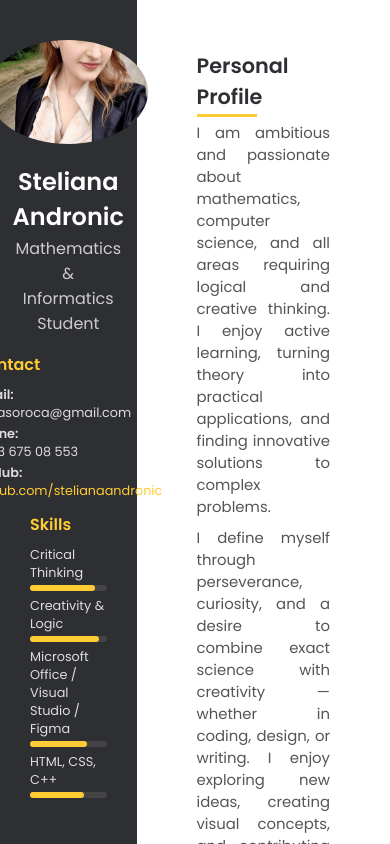
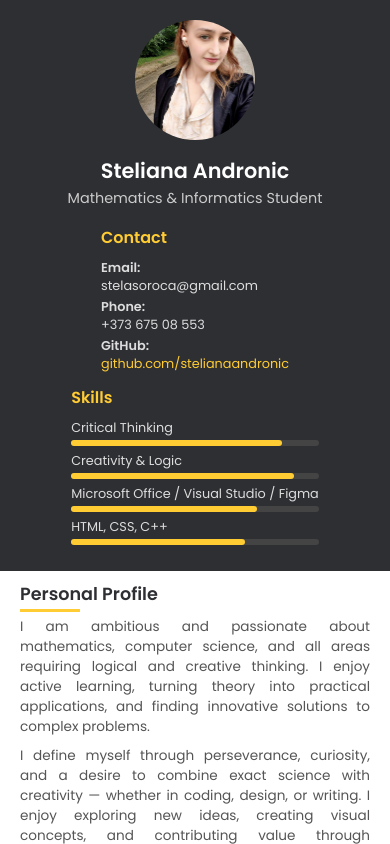
Before and after one commit to andronicsteliana/cvandronicsteliana1, a plain HTML site: page index.html in a window 390 px wide. Drawn offline with Linux system fonts and the light colour scheme.

Commit message:
Add files via upload

```diff
--- a/style.css
+++ b/style.css
@@ -148,3 +148,44 @@ a:hover {/* Stilizare link la hover */
     text-decoration: underline;
     color: #ffd84d;
 }
+
+/* MEDIA QUERY pentru tablete și telefoane */
+@media (max-width: 768px) {
+    .cv-container {
+        flex-direction: column; /* Coloanele stânga/dreapta una sub alta */
+    }
+
+    .left-side, .right-side {
+        width: 100%; /* să ocupe tot ecranul */
+        padding: 20px; /* mai puțin padding pe mobil */
+    }
+
+    .right-side {
+        padding-top: 10px;
+    }
+}
+
+/* MEDIA QUERY pentru telefoane mici */
+@media (max-width: 480px) {
+    .name {
+        font-size: 1.3rem; /* mai mic */
+    }
+
+    .job-title {
+        font-size: 0.9rem;
+    }
+
+    .right-section h2 {
+        font-size: 1.1rem;
+    }
+
+    .right-section p, ul li {
+        font-size: 0.85rem; /* mai mic text pentru citire ușoară */
+    }
+
+    .profile-photo {
+        width: 120px;
+        height: 120px;
+        margin-bottom: 15px;
+    }
+}
```
